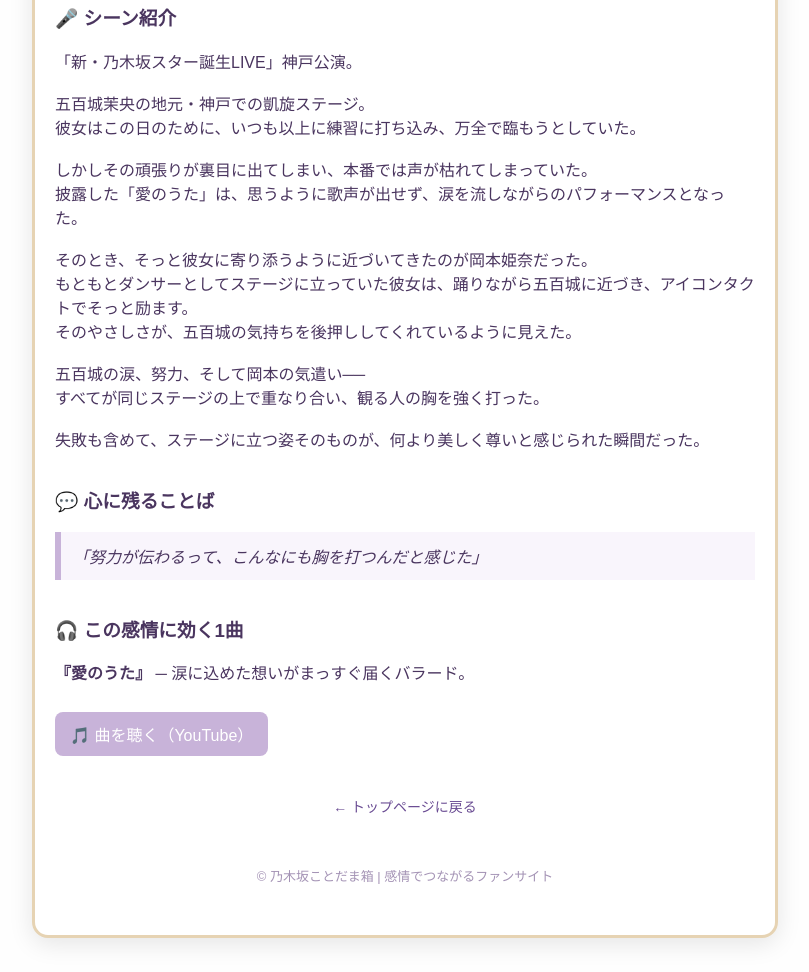
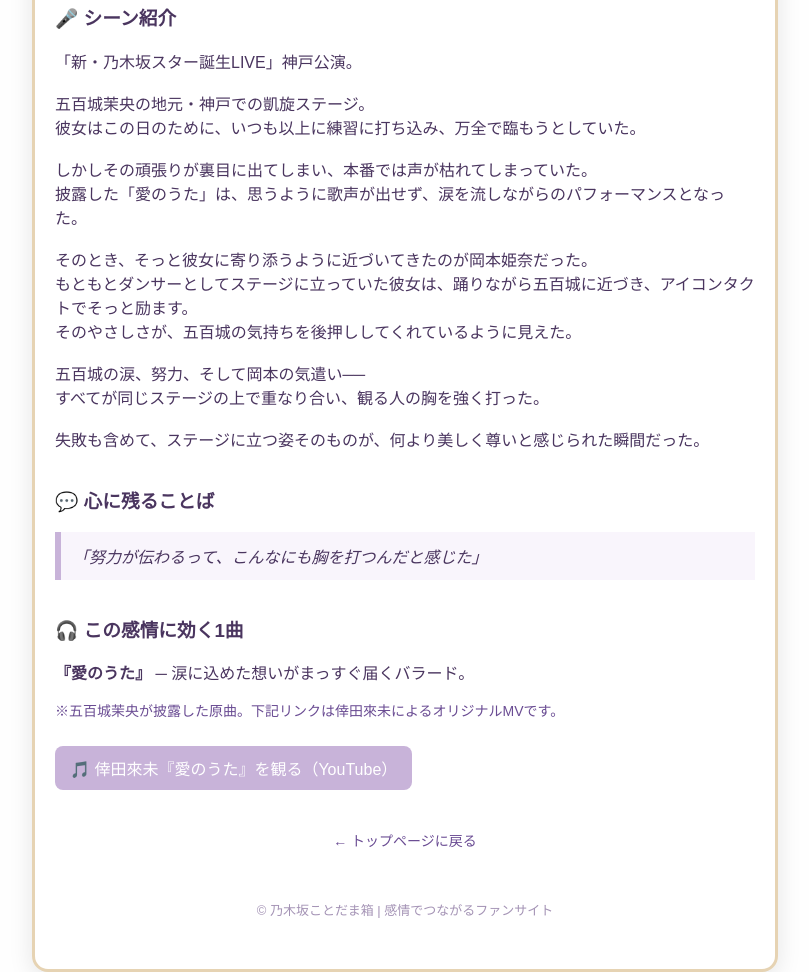
Before and after one commit to tokinotaiga/kotodamabako, a plain HTML site: page ioki_tears.html in a window 1280 px wide. Shown: the part 514-1486 px from the top of the page, without its empty margins (235-1044 px from the left). Before the commit the page ends 1452 px from the top, so only its background shows below. Drawn offline with Linux system fonts and the light colour scheme; a web font is replaced by a local one.

Commit message:
Update ioki_tears.html

```diff
--- a/ioki_tears.html
+++ b/ioki_tears.html
@@ -62,11 +62,15 @@
       <div class="highlight">「努力が伝わるって、こんなにも胸を打つんだと感じた」</div>
     </div>
 
-    <div class="section">
-      <h3>🎧 この感情に効く1曲</h3>
-      <p><strong>『愛のうた』</strong> ─ 涙に込めた想いがまっすぐ届くバラード。</p>
-      <a class="button" href="https://www.youtube.com/watch?v=VIDEO_ID" target="_blank">🎵 曲を聴く（YouTube）</a>
-    </div>
+   <div class="section">
+  <h3>🎧 この感情に効く1曲</h3>
+  <p><strong>『愛のうた』</strong> ─ 涙に込めた想いがまっすぐ届くバラード。</p>
+  <p style="font-size: 14px; color: #6a4c93;">
+    ※五百城茉央が披露した原曲。下記リンクは倖田來未によるオリジナルMVです。
+  </p>
+  <a class="button" href="https://www.youtube.com/watch?v=XiPgn-1ZCGc" target="_blank">🎵 倖田來未『愛のうた』を観る（YouTube）</a>
+</div>
+
 
     <a class="backlink" href="index.html">← トップページに戻る</a>
     <div class="footer">© 乃木坂ことだま箱 | 感情でつながるファンサイト</div>
```
